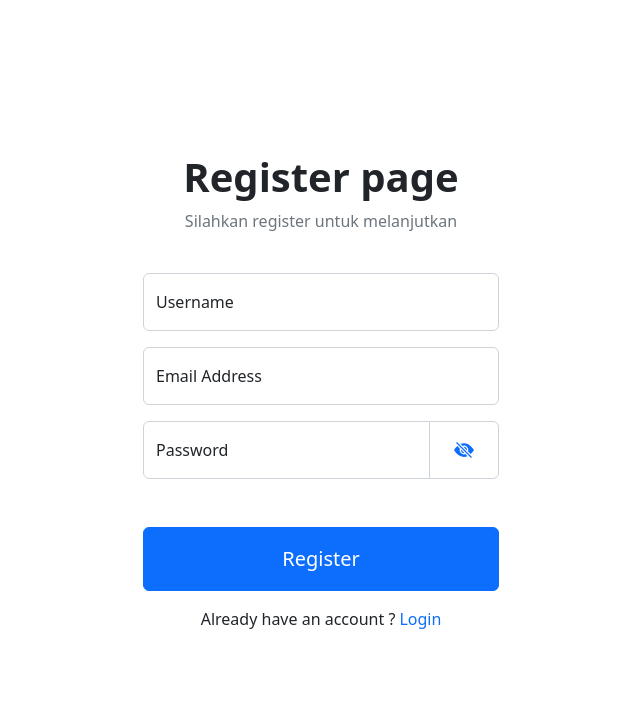
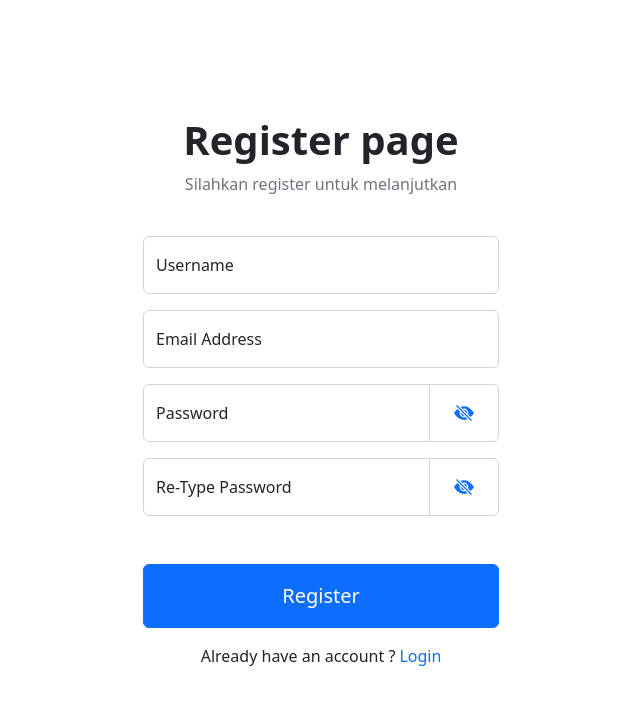
Before and after one commit to imkzuma/sipomas-fe, a Next.js app: page /auth/register in a window 1280 px wide. Shown: the top 704 px of the page, without its empty margins (319-959 px from the left). Built offline with nearby package versions, Linux system fonts and the light colour scheme.

Commit message:
[ADDED] Added State management for future and Fixed some Bugs

```diff
--- a/components/auth/register/FormRegister.tsx
+++ b/components/auth/register/FormRegister.tsx
@@ -1,15 +1,25 @@
-import { useContext } from 'react';
+import Link from 'next/link';
+import { useContext, useState } from 'react';
 import { Button, Form, Stack } from "react-bootstrap";
 
 import { FormTextInput, FormTextPassword } from "@/components/form";
 import { PasswordContext } from "@/components/form/FormContext";
-import Link from 'next/link';
 
 export default function FormRegister(){
-    const { showPassword } = useContext(PasswordContext);
+    const { showPassword, showVerifyPassword } = useContext(PasswordContext);
+
+    const [username, setUsername] = useState<string>("");
+    const [email, setEmail] = useState<string>("");
+    const [password, setPassword] = useState<string>("");
+    const [verifyPassword, setVerifyPassword] = useState<string>("");
+
+    const handleSubmit = async(event: React.FormEvent<HTMLFormElement>) =>{
+        event.preventDefault();
+        console.log(username, email, password, verifyPassword);
+    }
 
     return(
-        <Form>
+        <Form onSubmit = { handleSubmit }>
             <Stack
                 direction = "vertical"
                 gap = {5}
@@ -22,21 +32,48 @@ export default function FormRegister(){
                         controlId = "inputName"
                         label = "Username"
                     >
-                        <Form.Control type = "text" placeholder = "Input your username" required />
+                        <Form.Control
+                            type = "text"
+                            placeholder = "Input your username"
+                            onChange = {(e) => setUsername(e.target.value)}
+                            required
+                        />
                     </FormTextInput>
 
                     <FormTextInput
                         controlId = "inputEmail"
                         label = "Email Address"
                     >
-                        <Form.Control type = "email" placeholder = "Input your email" required />
+                        <Form.Control
+                            type = "email"
+                            placeholder = "Input your email"
+                            onChange = {(e) => setEmail(e.target.value)}
+                            required
+                        />
                     </FormTextInput>
 
                     <FormTextPassword
                         controlId = "inputPassword"
                         label = "Password"
                     >
-                        <Form.Control type = { showPassword? "password" : "text" } placeholder = "Input your password" required />
+                        <Form.Control
+                            type = { showPassword? "text" : "password" }
+                            placeholder = "Input your password"
+                            onChange = {(e) => setPassword(e.target.value)}
+                            required
+                        />
+                    </FormTextPassword>
+
+                    <FormTextPassword
+                        controlId = "inputVerifyPassword"
+                        label = "Re-Type Password"
+                    >
+                        <Form.Control
+                            type = { showVerifyPassword? "text" : "password" }
+                            placeholder = "Input your password"
+                            onChange = {(e) => setVerifyPassword(e.target.value)}
+                            required
+                        />
                     </FormTextPassword>
 
                 </Stack>
@@ -45,6 +82,7 @@ export default function FormRegister(){
                     <Button
                         variant="primary"
                         className = "p-3 fs-5"
+                        type = "submit"
                     >
                         Register
                     </Button>
```
